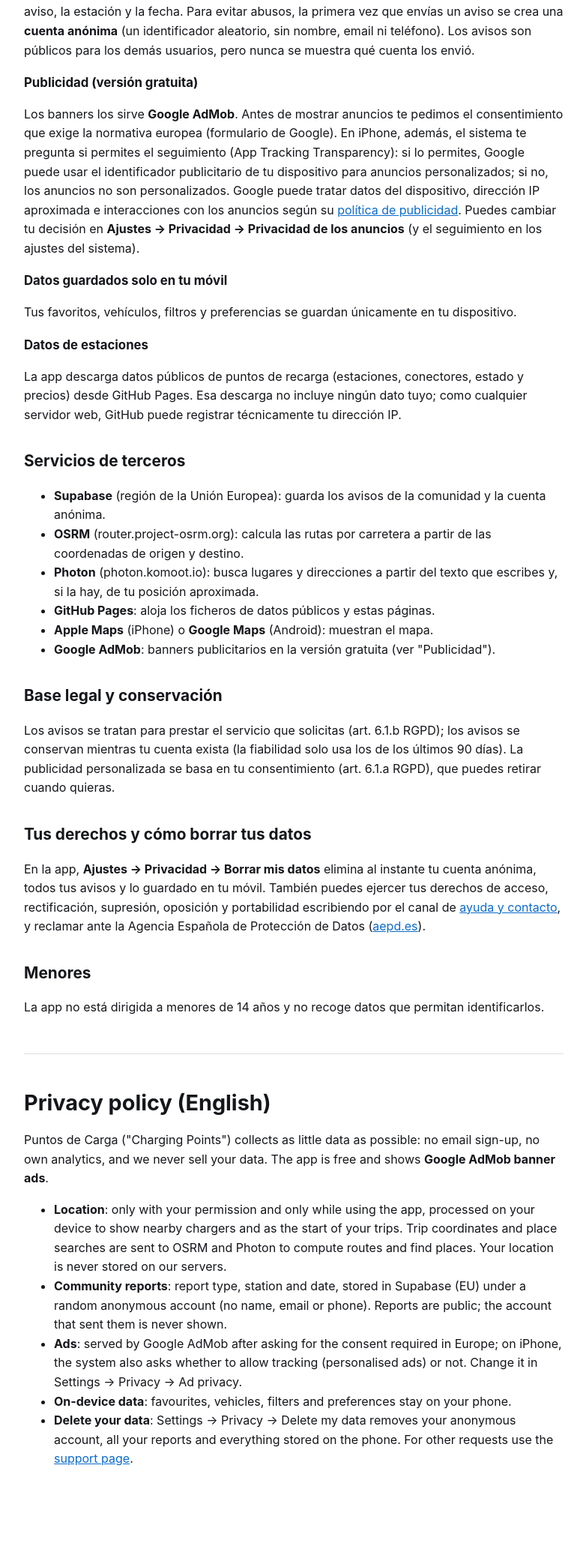
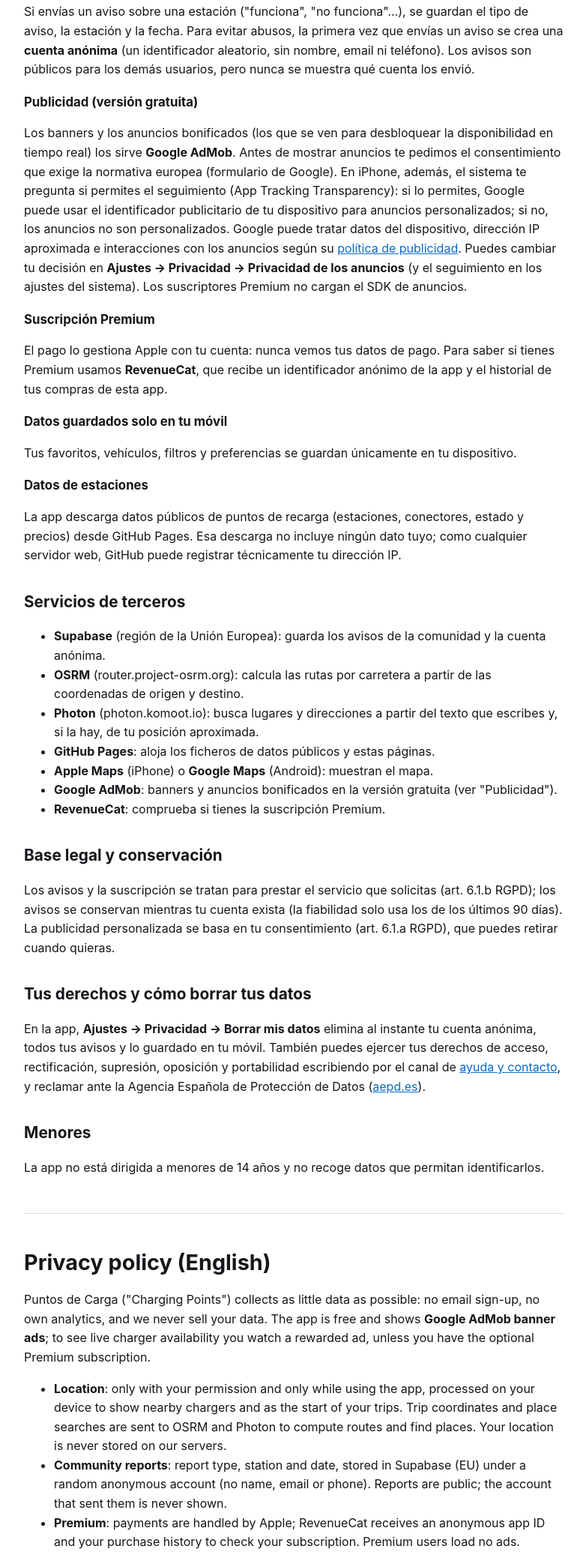
Before and after one commit to borjeta/appPuntosCarga, a website: page web/privacidad.html in a window 1280 px wide. Shown: the part 726-2800 px from the top of the page at 75% size, without its empty margins (248-1030 px from the left). Before the commit the page ends 2765 px from the top, so only its background shows below. Drawn offline with Linux system fonts and the light colour scheme.

Commit message:
Privacidad: suscripción Premium (RevenueCat) y anuncios bonificados
Co-Authored-By: Claude Sonnet 5.5 <noreply@anthropic.com>

```diff
--- a/web/privacidad.html
+++ b/web/privacidad.html
@@ -15,7 +15,8 @@
 <p>Puntos de Carga es una app gratuita para encontrar puntos de recarga de vehículos eléctricos. Está
 diseñada para recoger <strong>el mínimo de datos posible</strong>: no tiene registro con email, no usa
 herramientas de analítica propias y no vendemos tus datos. La app es gratuita y muestra
-<strong>banners publicitarios de Google AdMob</strong>.</p>
+<strong>banners publicitarios de Google AdMob</strong>; para ver la disponibilidad en tiempo real de los
+cargadores hay que ver un anuncio bonificado, salvo con la suscripción opcional Premium.</p>
 
 <h2>Responsable</h2>
 <p>El desarrollador de Puntos de Carga. Contacto: a través de la página de
@@ -37,14 +38,20 @@ un aviso se crea una <strong>cuenta anónima</strong> (un identificador aleatori
 teléfono). Los avisos son públicos para los demás usuarios, pero nunca se muestra qué cuenta los envió.</p>
 
 <h3>Publicidad (versión gratuita)</h3>
-<p>Los banners los sirve <strong>Google AdMob</strong>. Antes de mostrar anuncios te pedimos el
+<p>Los banners y los anuncios bonificados (los que se ven para desbloquear la disponibilidad en tiempo
+real) los sirve <strong>Google AdMob</strong>. Antes de mostrar anuncios te pedimos el
 consentimiento que exige la normativa europea (formulario de Google). En iPhone, además, el sistema te
 pregunta si permites el seguimiento (App Tracking Transparency): si lo permites, Google puede usar el
 identificador publicitario de tu dispositivo para anuncios personalizados; si no, los anuncios no son
 personalizados. Google puede tratar datos del dispositivo, dirección IP aproximada e interacciones con los
 anuncios según su <a href="https://policies.google.com/technologies/ads">política de publicidad</a>.
 Puedes cambiar tu decisión en <strong>Ajustes → Privacidad → Privacidad de los anuncios</strong> (y el
-seguimiento en los ajustes del sistema).</p>
+seguimiento en los ajustes del sistema). Los suscriptores Premium no cargan el SDK de anuncios.</p>
+
+<h3>Suscripción Premium</h3>
+<p>El pago lo gestiona Apple con tu cuenta: nunca vemos tus datos de pago. Para saber si tienes Premium
+usamos <strong>RevenueCat</strong>, que recibe un identificador anónimo de la app y el historial de tus
+compras de esta app.</p>
 
 <h3>Datos guardados solo en tu móvil</h3>
 <p>Tus favoritos, vehículos, filtros y preferencias se guardan únicamente en tu dispositivo.</p>
@@ -61,11 +68,12 @@ registrar técnicamente tu dirección IP.</p>
 <li><strong>Photon</strong> (photon.komoot.io): busca lugares y direcciones a partir del texto que escribes y, si la hay, de tu posición aproximada.</li>
 <li><strong>GitHub Pages</strong>: aloja los ficheros de datos públicos y estas páginas.</li>
 <li><strong>Apple Maps</strong> (iPhone) o <strong>Google Maps</strong> (Android): muestran el mapa.</li>
-<li><strong>Google AdMob</strong>: banners publicitarios en la versión gratuita (ver "Publicidad").</li>
+<li><strong>Google AdMob</strong>: banners y anuncios bonificados en la versión gratuita (ver "Publicidad").</li>
+<li><strong>RevenueCat</strong>: comprueba si tienes la suscripción Premium.</li>
 </ul>
 
 <h2>Base legal y conservación</h2>
-<p>Los avisos se tratan para prestar el servicio que solicitas (art. 6.1.b RGPD); los
+<p>Los avisos y la suscripción se tratan para prestar el servicio que solicitas (art. 6.1.b RGPD); los
 avisos se conservan mientras tu cuenta exista (la fiabilidad solo usa los de los últimos 90 días). La
 publicidad personalizada se basa en tu consentimiento (art. 6.1.a RGPD), que puedes retirar cuando
 quieras.</p>
@@ -83,7 +91,8 @@ rectificación, supresión, oposición y portabilidad escribiendo por el canal d
 <hr id="en">
 <h1>Privacy policy (English)</h1>
 <p>Puntos de Carga ("Charging Points") collects as little data as possible: no email sign-up, no own
-analytics, and we never sell your data. The app is free and shows <strong>Google AdMob banner ads</strong>.</p>
+analytics, and we never sell your data. The app is free and shows <strong>Google AdMob banner ads</strong>;
+to see live charger availability you watch a rewarded ad, unless you have the optional Premium subscription.</p>
 <ul>
 <li><strong>Location</strong>: only with your permission and only while using the app, processed on your
 device to show nearby chargers and as the start of your trips. Trip coordinates and place searches are sent
@@ -91,7 +100,9 @@ to OSRM and Photon to compute routes and find places. Your location is never sto
 <li><strong>Community reports</strong>: report type, station and date, stored in Supabase
 (EU) under a random anonymous account (no name, email or phone). Reports are public; the account that sent
 them is never shown.</li>
-<li><strong>Ads</strong>: served by Google AdMob after asking for the consent required in Europe; on
+<li><strong>Premium</strong>: payments are handled by Apple; RevenueCat receives an anonymous app ID
+and your purchase history to check your subscription. Premium users load no ads.</li>
+<li><strong>Ads</strong>: banners and rewarded ads, served by Google AdMob after asking for the consent required in Europe; on
 iPhone, the system also asks whether to allow tracking (personalised ads) or not. Change it in Settings →
 Privacy → Ad privacy.</li>
 <li><strong>On-device data</strong>: favourites, vehicles, filters and preferences stay on your phone.</li>
```
